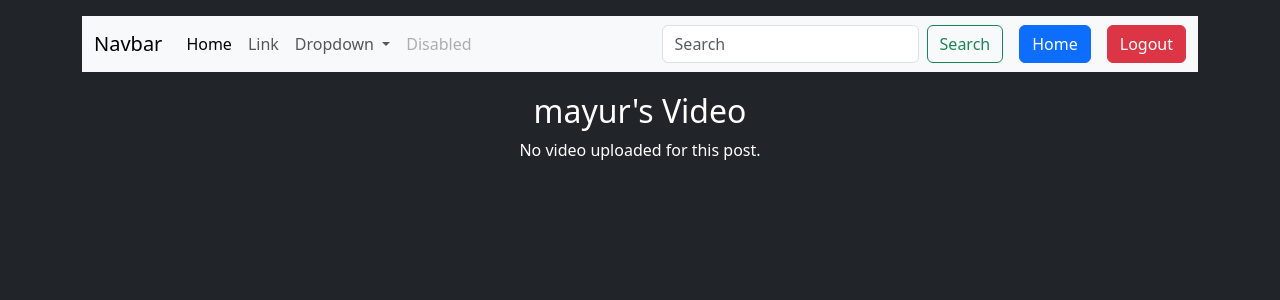
After one commit to Mayur12121/Django_Meutube, a Django app: page /play-video/4/ in a window 1280 px wide. The commit adds this page. Shown: the top 300 px of the page. Run offline with Django 5.2, Linux system fonts and the light colour scheme; a user stored in the database is signed in; data comes from the database, SQL or seed files in the repository; both versions use the stored data as it was after the commit.

Commit message:
secondcommit

```diff
--- a/project1/app1/forms.py
+++ b/project1/app1/forms.py
@@ -7,7 +7,7 @@ from django.contrib.auth.models import User
 class ABCForm(forms.ModelForm):
     class Meta: #The inner class Meta tells Django how to build the form from a model.
         model= ABC
-        fields = ['text', 'photo']  # Specify the fields
+        fields = ['text', 'photo','video']  # Specify the fields
 
 class UserRegistrationForm(UserCreationForm):
     email= forms.EmailField(required=True)
--- a/project1/app1/models.py
+++ b/project1/app1/models.py
@@ -7,9 +7,10 @@ class ABC(models.Model):
     user=models.ForeignKey(User, on_delete=models.CASCADE)  # Foreign key to User model
     text=models.TextField(max_length=100)
     photo=models.ImageField(upload_to='photos/', null=True, blank=True)  # Image field for photo uploads
+    video = models.FileField(upload_to='videos/', blank=True, null=True)
     updated_at=models.DateTimeField(auto_now=True)  # Automatically set the field to now every time the object is saved
     created_at=models.DateTimeField(auto_now_add=True)  # Automatically set the field to now when the object is first created
 
     def __str__(self): #makes the object more readable in the admin interface
         # Return a string representation of the model instance
-        return f"{self.user.username} - {self.text[:10]}"
+        return f"{self.user.username} - {self.text[:20]}"
--- /dev/null
+++ b/project1/app1/templates/play_video.html
@@ -0,0 +1,18 @@
+{% extends "layout.html" %}
+
+{% block title %}{% endblock %}
+
+{% block content %}
+<div style="text-align: center; padding: 20px;">
+    <h2>{{ abc.user.username }}'s Video</h2>
+
+    {% if abc.video %}
+        <video width="100%" height="auto" controls autoplay style="max-width: 100%; height: auto;">
+            <source src="{{ abc.video.url }}" type="video/mp4">
+            Your browser does not support the video tag.
+        </video>
+    {% else %}
+        <p>No video uploaded for this post.</p>
+    {% endif %}
+</div>
+{% endblock %}
--- a/project1/app1/urls.py
+++ b/project1/app1/urls.py
@@ -11,4 +11,5 @@ urlpatterns = [
     path('register/', views.register, name='register'),
     path('accounts/login/',  auth_views.LoginView.as_view(template_name='registration/login.html'),  name='login'),
     path('accounts/logout/', auth_views.LogoutView.as_view(next_page='abc_list'), name='logout'),
+    path('play-video/<int:id>/', views.play_video, name='play_video'),
 ]
--- a/project1/app1/views.py
+++ b/project1/app1/views.py
@@ -61,3 +61,8 @@ def register(request):
     else:
         form = UserRegistrationForm()
     return render(request, 'registration/register.html', {"form": form})
+
+@login_required
+def play_video(request, id):
+    abc = get_object_or_404(ABC, pk=id)
+    return render(request, 'play_video.html', {'abc': abc})
```
Also changed, not shown: project1/app1/templates/abc_list.html (+22 -1 lines), project1/app1/migrations/0002_abc_video.py (added), project1/db.sqlite3, project1/media/photos/cymbal-product-image_krx6k3C.png (added), 2 other files.
